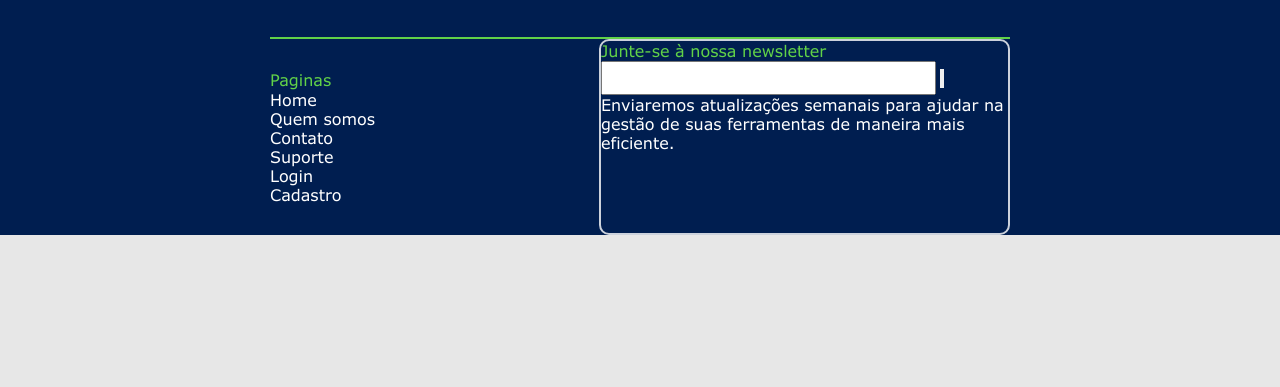
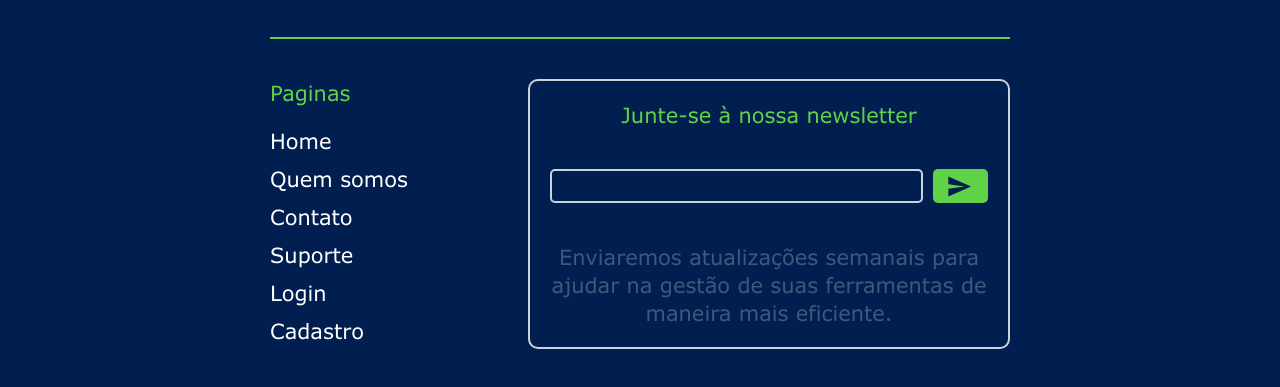
Before and after one commit to biribrinha/Code_quemSomos, a plain HTML site: page index.html in a window 1280 px wide. Shown: the part 2067-2454 px from the top of the page. Before the commit the page ends 2302 px from the top, so only its background shows below. Drawn offline with Linux system fonts and the light colour scheme.

Commit message:
feat: footer finalizado

```diff
--- a/index.html
+++ b/index.html
@@ -117,12 +117,9 @@
 
                     <div class="news">
                         <span>Junte-se à nossa newsletter</span>
-
                         <div class="email_footer">
                             <input type="email" name="email" id="email">
-                            <button>
-                                <img src="./img/botao.svg" alt="">
-                            </button>
+                            <input type="submit" value="">
                         </div>
 
                         <p>Enviaremos atualizações semanais para ajudar na gestão de suas ferramentas de maneira mais eficiente.</p>
--- a/style.css
+++ b/style.css
@@ -275,39 +275,103 @@ footer {
 .container_footer2 {
     display: flex;
     justify-content: space-between;
-    align-items: center;
+    margin-top: 40px;
+    margin-bottom: 40px;
+}
+
+.menu_footer{
+    height: 100%;
 }
 
 .menu_footer span {
     font-family: var(--verdana);
     color: var(--verde);
+    font-style: normal;
+    font-weight: 400;
+    font-size: 21px;
+    line-height: 28px;
+}
+
+.menu_footer ul{
+    margin-top: 20px;
 }
 
 .menu_footer li {
     list-style: none;
     font-family: var(--verdana);
     color: var(--branco);
+    font-style: normal;
+    font-weight: 400;
+    font-size: 21px;
+    line-height: 28px;
+    margin-top: 10px;
+    cursor: pointer;
+
 }
 
 .news {
-    width: 411px;
-    height: 196px;
+    width: 482px;
+    height: auto;
     border: 2px solid rgba(255, 255, 255, 0.8);
     border-radius: 10px;
+    text-align: center;
+    display: flex;
+    flex-direction: column;
+    justify-content: space-between;
+
+
 }
 
-.news span{
+.news span {
     font-family: var(--verdana);
     color: var(--verde);
+    font-style: normal;
+    font-weight: 400;
+    font-size: 21px;
+    line-height: 28px;
+    padding: 20px;
 }
 
-#email{
-    width: 334.83px;
-height: 34px;
+.email_footer {
+    display: flex;
+    align-items: center;
+    padding: 20px;
+
 }
 
-.news p{
-    color: var(--branco);
-    font-family: var(--verdana);
+
+.email_footer input[type="email"] {
+    background: url(./img/submit.png) no-repeat;
+    width: 411px;
+    height: 34px;
+    border: 2px solid rgba(255, 255, 255, 0.8);
+    border-radius: 5px;
+
 
 }
+
+.email_footer input[type="submit"] {
+    background: url(./img/submit.svg) no-repeat;
+    background-position: center;
+    width: 60.87px;
+    height: 34px;
+    background-color: var(--verde);
+    border: none;
+    border-radius: 5px;
+    display: flex;
+    margin-left: 10px;
+    cursor: pointer;
+
+}
+
+.news p {
+    color: #40567C;
+    font-family: var(--verdana);
+    font-style: normal;
+    font-weight: 400;
+    font-size: 21px;
+    line-height: 28px;
+    padding: 20px;
+
+
+}
```
Also changed, not shown: img/submit.png (added), img/submit.svg (added).
